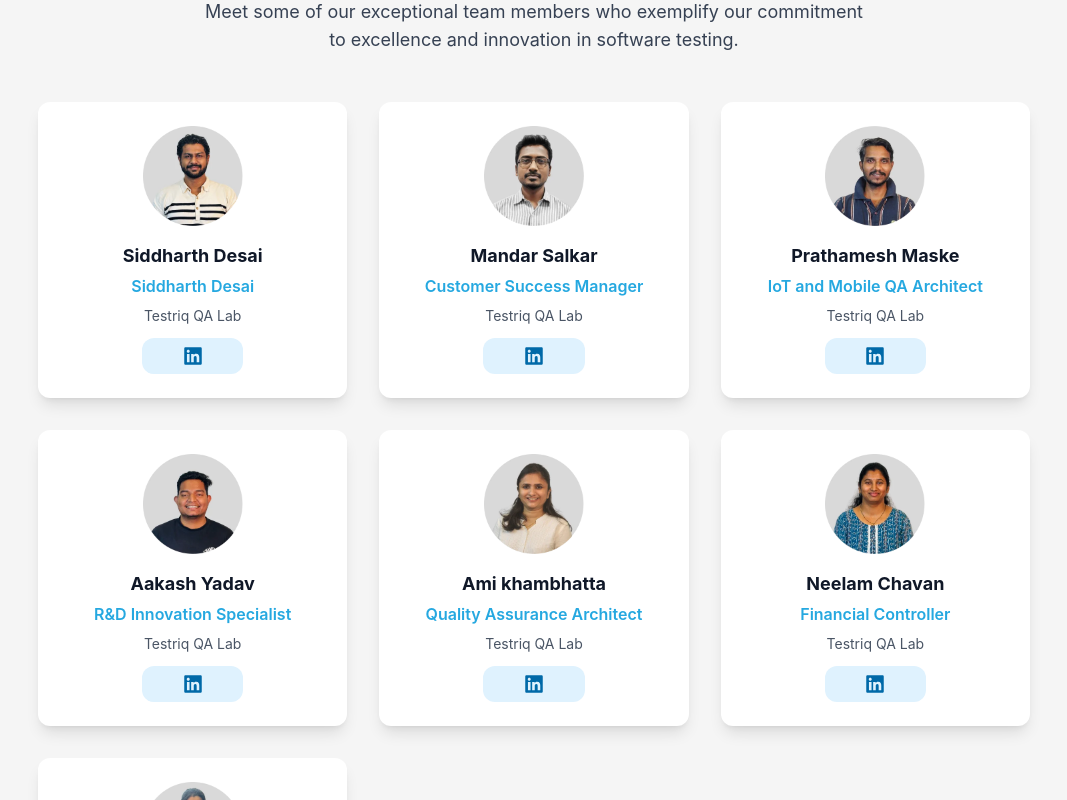
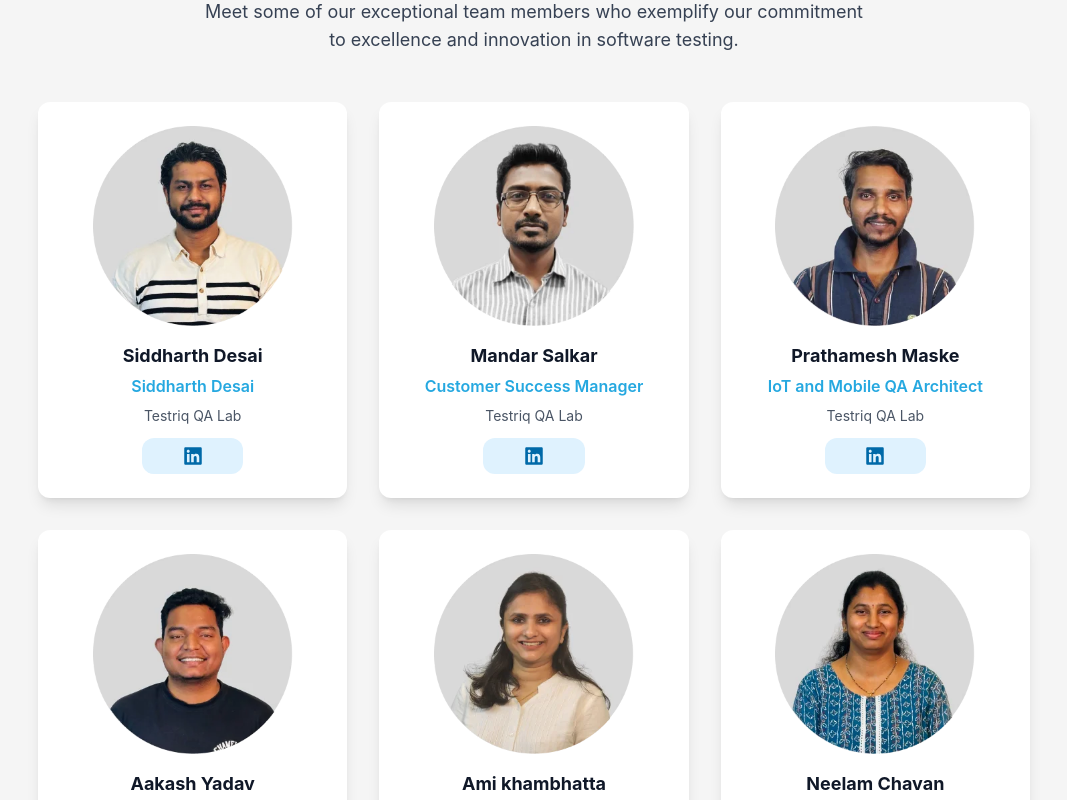
Before and after one commit to prakash47/testrq-3.0, a Next.js app: page /our-team in a window 1280 px wide. Shown: the part 4700-5500 px from the top of the page, without its empty margins (106-1173 px from the left). Built offline with nearby package versions, Linux system fonts and the light colour scheme.

Commit message:
updated the image size of FeaturedTeam in TeamMemberSection

```diff
--- a/src/components/sections/TeamMembersSection.tsx
+++ b/src/components/sections/TeamMembersSection.tsx
@@ -178,8 +178,8 @@ const TeamMembersSection = () => {
                 className="bg-white rounded-xl p-6 shadow-lg hover:shadow-xl transition-all duration-300 hover:-translate-y-2"
               >
                 <div className="text-center">
-                  <div className='w-30 h-25 rounded-full flex items-center justify-center mx-auto mb-4'>
-                    <Image src={member.src} alt="Employees Photo" width={100} height={250} />
+                  <div className='w-50 h-50 rounded-full flex items-center justify-center mx-auto mb-4'>
+                    <Image src={member.src} alt="Employees Photo" width={200} height={250} />
 
                   </div>
 
```
